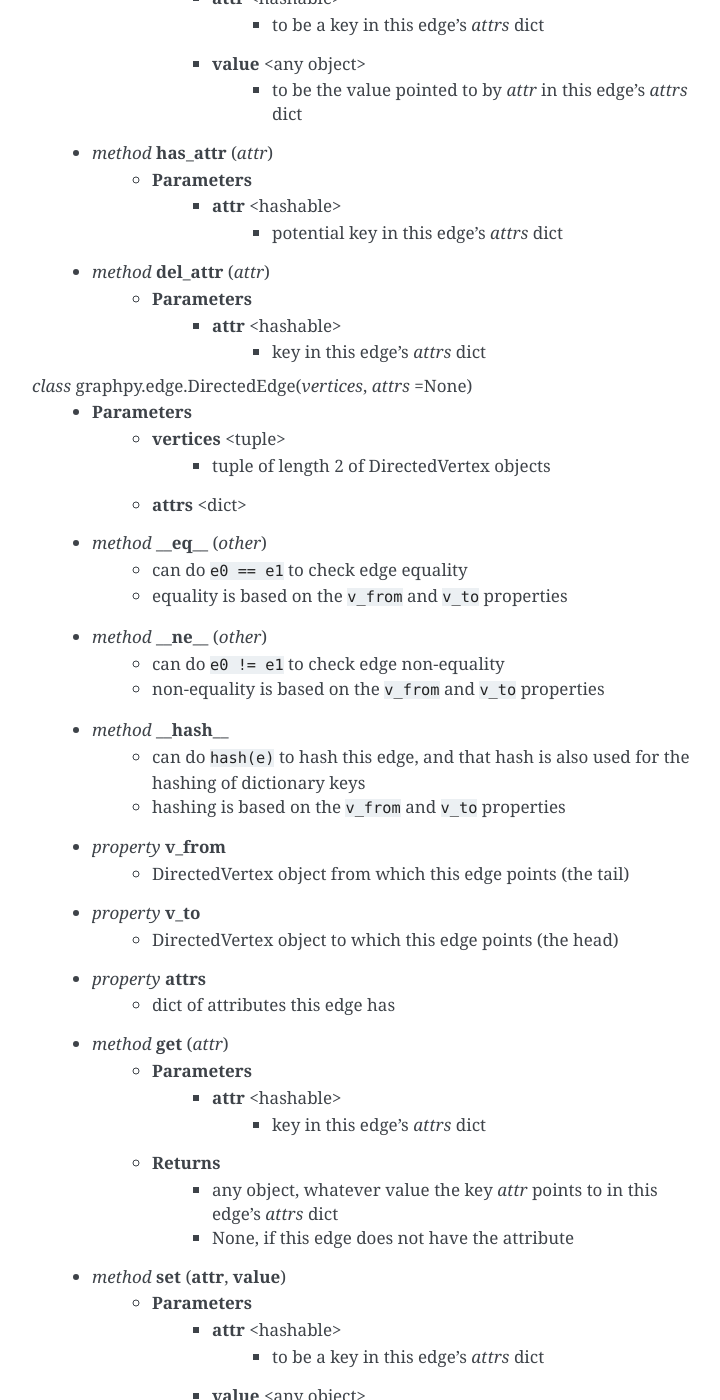
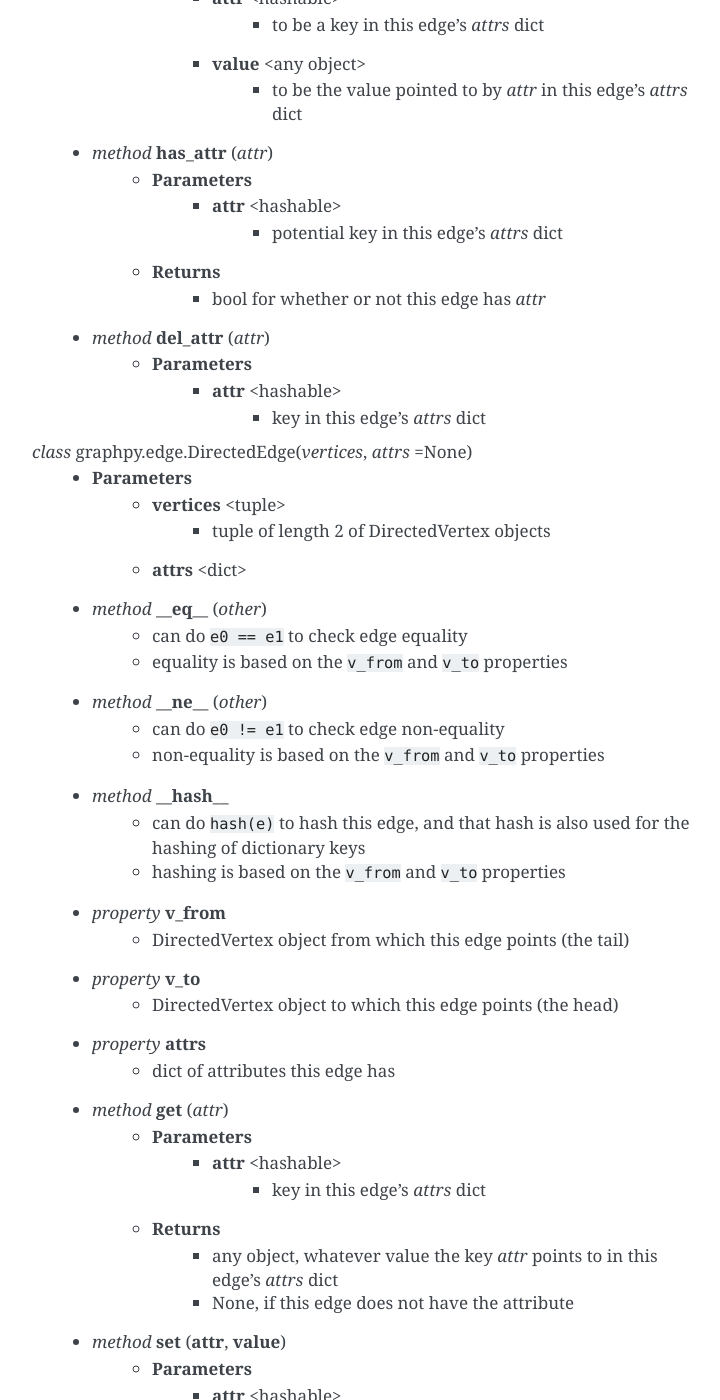
Before and after one commit to tscizzle/graphpy, a Sphinx documentation site: the page built from docs/library.rst, in a window 1280 px wide and 1400 px high, scrolled down 1126 px. Shown: the whole window, without its empty margins (388-1108 px from the left). Built offline with Sphinx 7.4.7, drawn with Linux system fonts in a browser that asks for light colours; some of the changed text lies outside the part shown.

Commit message:
added a few missing return documentations

```diff
--- a/docs/library.rst
+++ b/docs/library.rst
@@ -41,6 +41,8 @@
         - **Parameters**
             - **attr** <hashable>
                 - potential key in this edge's *attrs* dict
+        - **Returns**
+            - bool for whether or not this edge has *attr*
     - *method* **del_attr** (*attr*)
         - **Parameters**
             - **attr** <hashable>
@@ -83,6 +85,8 @@
         - **Parameters**
             - **attr** <hashable>
                 - potential key in this edge's *attrs* dict
+        - **Returns**
+            - bool for whether or not this edge has *attr*
     - *method* **del_attr** (*attr*)
         - **Parameters**
             - **attr** <hashable>
@@ -130,6 +134,8 @@
         - **Parameters**
             - **attr** <hashable>
                 - potential key in this vertex's *attrs* dict
+        - **Returns**
+            - bool for whether or not this vertex has *attr*
     - *method* **del_attr** (*attr*)
         - **Parameters**
             - **attr** <hashable>
@@ -178,6 +184,8 @@
         - **Parameters**
             - **attr** <hashable>
                 - potential key in this vertex's *attrs* dict
+        - **Returns**
+            - bool for whether or not this vertex has *attr*
     - *method* **del_attr** (*attr*)
         - **Parameters**
             - **attr** <hashable>
```
